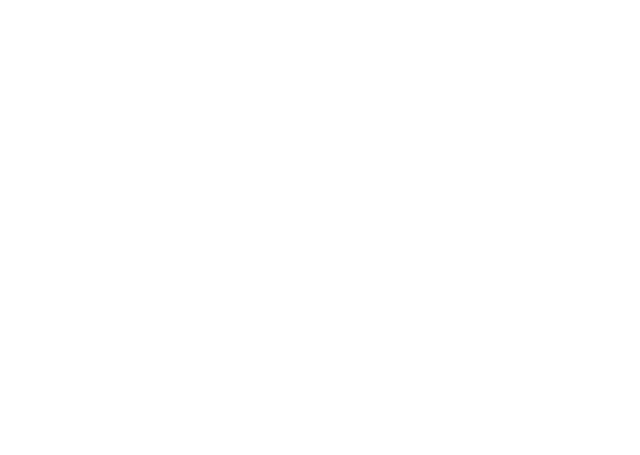
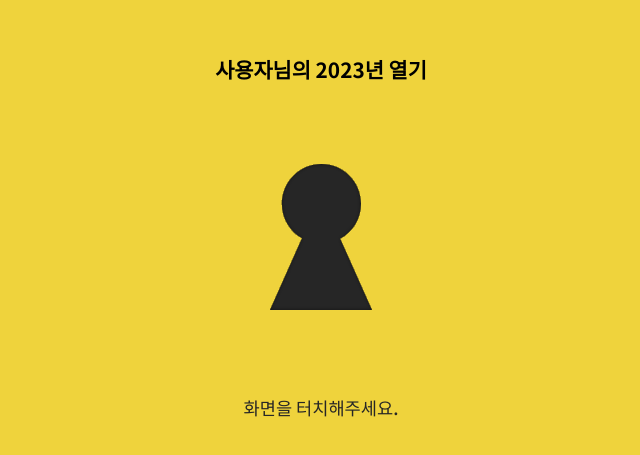
Before and after one commit to FAREWELL2023/FAREWELL_FE, a React (Create React App) app: page /endingopen in a window 1280 px wide. Before the commit this address had no page. Shown: the part 163-618 px from the top of the page, without its empty margins (319-959 px from the left). Built offline with nearby package versions, Linux system fonts and the light colour scheme.

Commit message:
[feat] endingopenpage 구현

```diff
--- a/src/App.js
+++ b/src/App.js
@@ -8,6 +8,7 @@ import LoginPage from "./pages/LoginPage";
 import { createGlobalStyle } from "styled-components";
 import MyWritePage from './pages/MyWritePage';
 import MyViewPage from "./pages/MyViewPage";
+import EndingOpenPage from "./pages/Ending/EndingOpenPage";
 
 function App() {
   return (
@@ -21,6 +22,7 @@ function App() {
       <Route path='/myview/:id' element={<MyViewPage/>}/>
       <Route path="/accounts/register" element={<RegisterPage />} />
       <Route path="/accounts/auth" element={<LoginPage />} />
+      <Route path="/endingopen" element={<EndingOpenPage/>} />
      </Routes>
     </>
   );
--- /dev/null
+++ b/src/pages/Ending/EndingOpenPage.jsx
@@ -0,0 +1,45 @@
+import React from 'react';
+import styled from 'styled-components';
+import keyhold from '../../images/keyhold.svg';
+import { useNavigate } from 'react-router-dom';
+
+const Wrapper = styled.div`
+    width: 100vw;
+    height: 100vh;
+    background: #EFD33C;
+    text-align: center;
+    display: flex;
+    align-items: center;
+    cursor: pointer;
+`
+const Title = styled.div`
+    color: #000;
+    text-align: center;
+    font-weight: 700;
+    font-size: 1.3rem;
+    margin-bottom: 10vh;
+`
+const Txt = styled.div`
+    color: #262626;
+    font-weight: 500;
+    font-size: 1.1rem;
+    margin-top: 10vh;
+`
+
+const EndingPage = () => {
+    const navigate = useNavigate();
+
+    return (
+        <Wrapper onClick={() => {
+            navigate('/')
+        }}>
+            <div style={{margin: "auto"}}>
+            <Title>사용자님의 2023년 열기</Title>
+            <img src={keyhold}/>
+            <Txt>화면을 터치해주세요.</Txt>
+            </div>
+        </Wrapper>
+    );
+};
+
+export default EndingPage;
```
Also changed, not shown: src/images/keyhold.svg (added).
